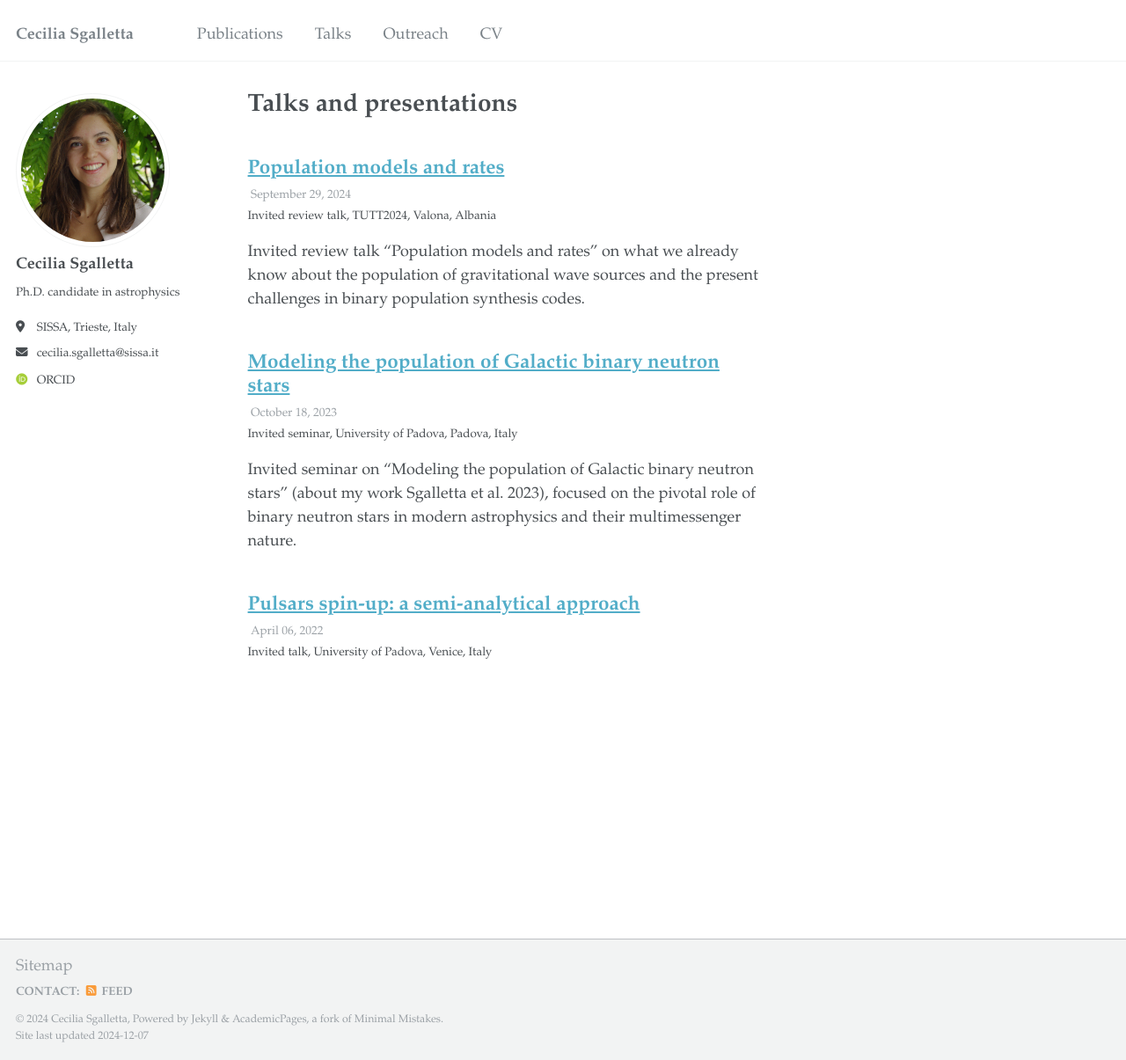
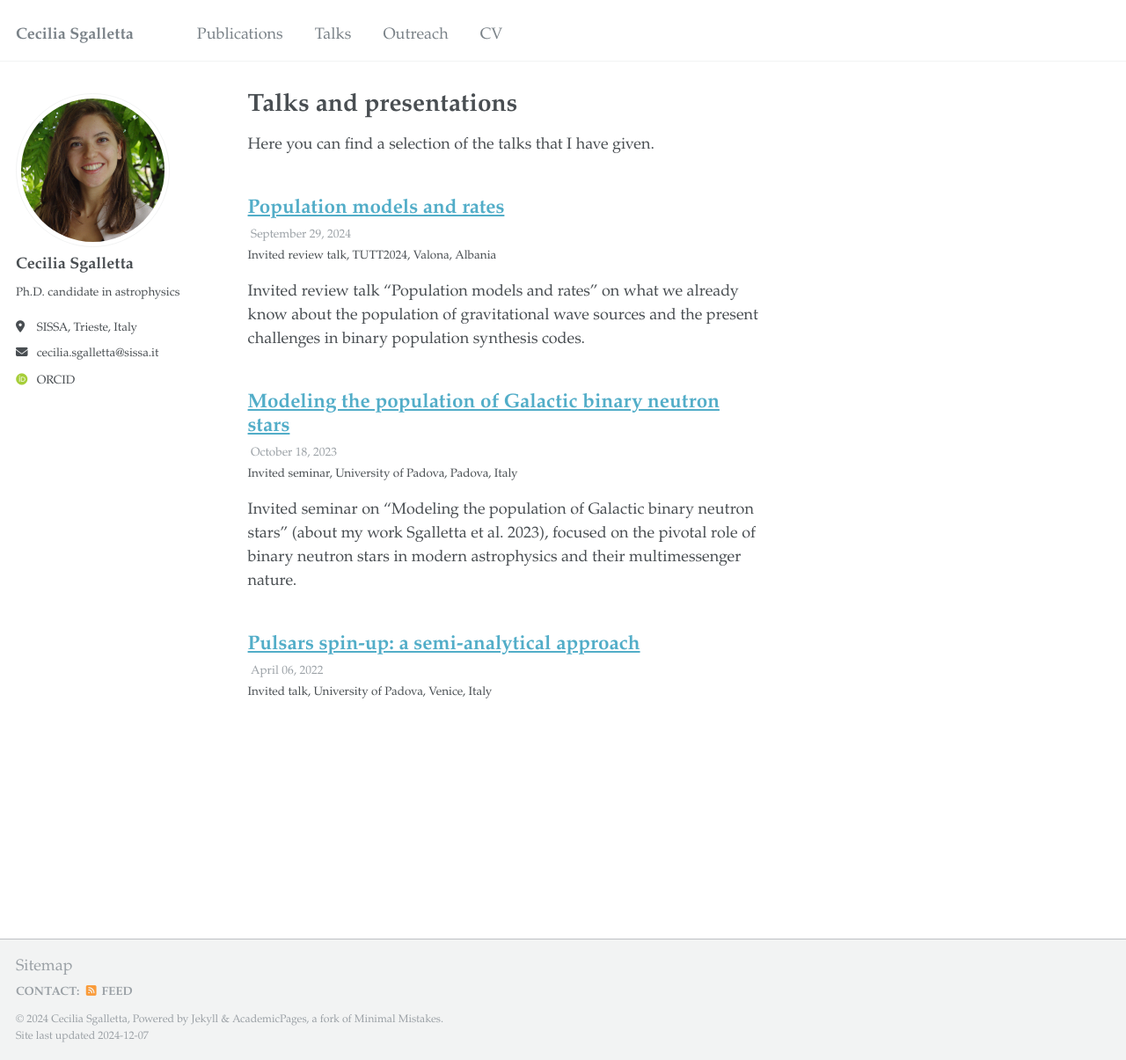
Before and after one commit to ceciliasgalletta/ceciliasgalletta.github.io, a Jekyll site: the page built from _pages/talks.html, in a window 1280 px wide and 1205 px high. Shown: the whole window at 88% size. Built offline with Jekyll 4.4.1, drawn with Linux system fonts in a browser that asks for light colours; some web fonts are replaced.

Commit message:
Description talks

```diff
--- a/_includes/head.html
+++ b/_includes/head.html
@@ -18,4 +18,6 @@
 <!-- For all browsers -->
 <link rel="stylesheet" href="{{ base_path }}/assets/css/main.css">
 
+<!-- Probably add here all the refs to the google fonts -->
+
 <meta http-equiv="cleartype" content="on">
--- a/_pages/talks.html
+++ b/_pages/talks.html
@@ -11,6 +11,8 @@ author_profile: true
 
 {% endif %}
 
+<p> Here you can find a selection of the talks that I have given.</p>
+
 {% for post in site.talks reversed %}
   {% include archive-single-talk.html %}
 {% endfor %}
--- a/_sass/_sidebar.scss
+++ b/_sass/_sidebar.scss
@@ -58,6 +58,7 @@
 
 .sidebar__right {
   margin-bottom: 1em;
+  // background-color: #2d53b4; //color #102a6d
 
   @include breakpoint($large) {
     position: relative;
```
